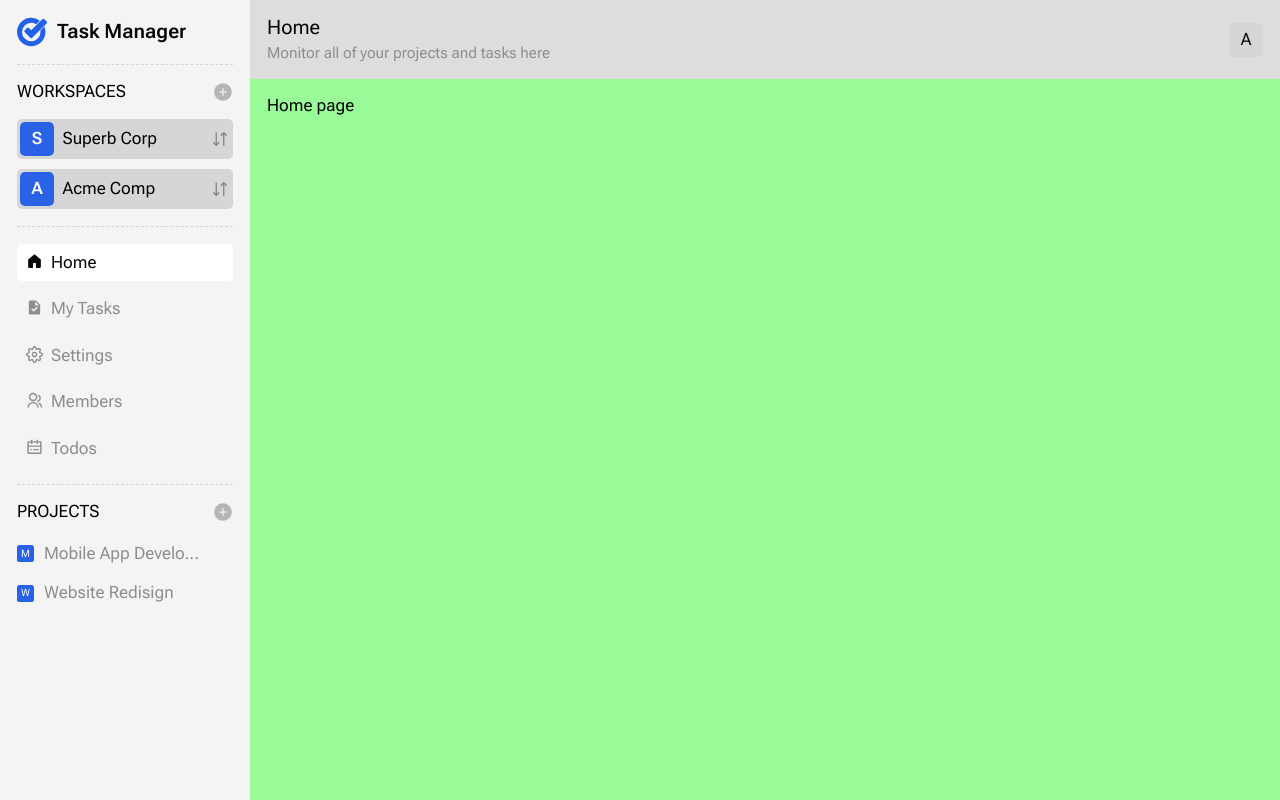
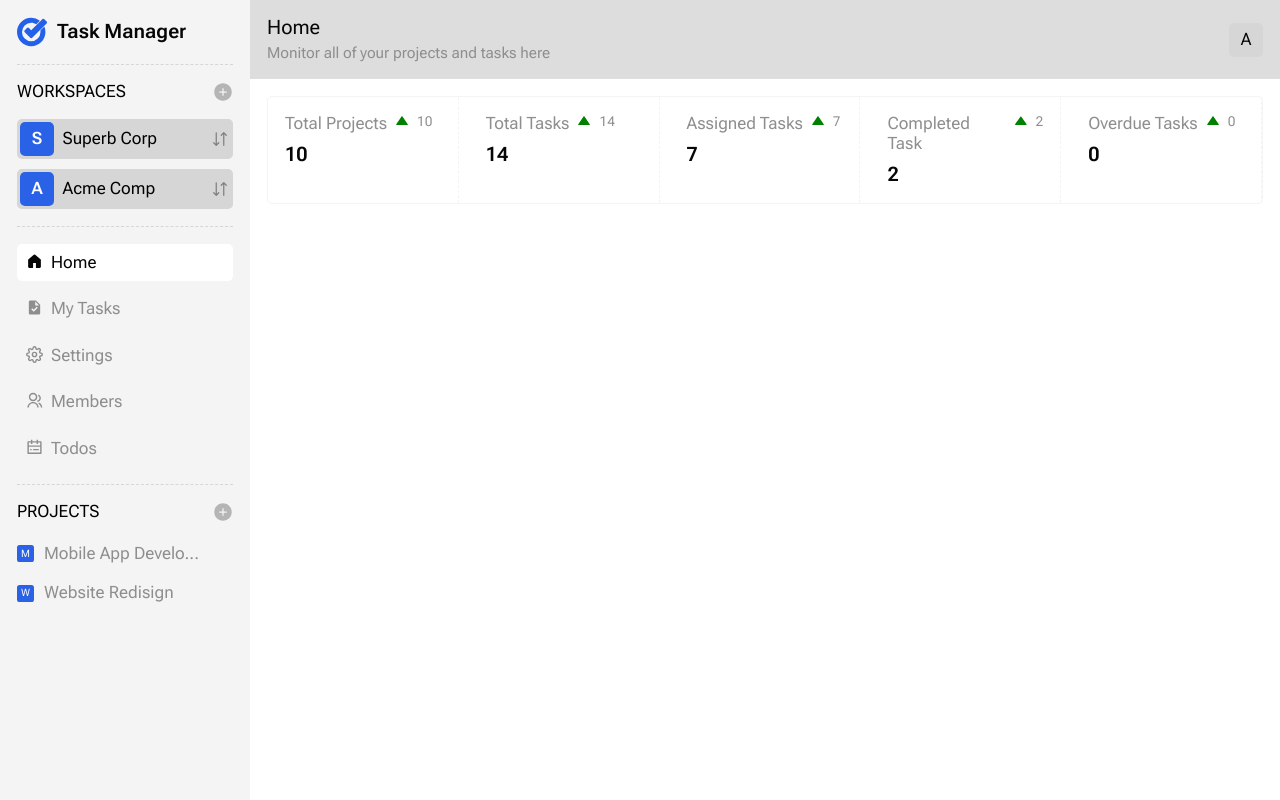
Before and after one commit to webioann/sandbox_prisma, a Next.js app: page /home in a window 1280 px wide. Built offline with nearby package versions, Linux system fonts and the light colour scheme.

Commit message:
tried make responsive design with mobile-first

```diff
--- a/app/home/home.module.scss
+++ b/app/home/home.module.scss
@@ -2,5 +2,34 @@
     width: 100%;
     height: 100%;
     padding: 1rem;
-    background-color: palegreen;
+    // background-color: palegreen;
+    .total_results{
+        display: grid;
+        grid-template-columns: 1fr 1fr;
+        gap: 10px;
+        border: 1px solid var(--bg-second);
+        border-radius: 5px;
+    }
+    // ====== media queries ======
+    @media (min-width: 580px) {
+        .total_results{
+            grid-template-columns: repeat(2, 1fr);
+        }
+    }
+    @media (min-width: 768px) {
+        .total_results{
+            grid-template-columns: repeat(3, 1fr);
+        }
+    }
+    @media (min-width: 1024px) {
+        .total_results{
+            grid-template-columns: repeat(5, 1fr);
+        }
+    }
+    @media (min-width: 1200px) {
+        .total_results{
+            grid-template-columns: repeat(5, 1fr);
+        }
+    }
+
 }
--- a/app/home/page.tsx
+++ b/app/home/page.tsx
@@ -1,10 +1,30 @@
 import React from 'react'
+import TotalResult from '@/components/TotalResult/TotalResult';
 import styles from './home.module.scss'
 
 function HomePage() {
 
     return (
-        <div className={styles.page}>Home page</div>
+        <div className={styles.page}>
+            {/* ======================= */}
+            <div className={styles.total_results}>
+                <TotalResult title='Total Projects' total={10}/>
+                <TotalResult title='Total Tasks' total={14}/>
+                <TotalResult title='Assigned Tasks' total={7}/>
+                <TotalResult title='Completed Task' total={2}/>
+                <TotalResult title='Overdue Tasks' total={0}/>
+            </div>
+
+            <div className="dashboard-wrapper">
+                <div className="task-viewer">
+
+                </div>
+
+                <div className="project-viewer">
+
+                </div>
+            </div>
+        </div>
     )
 }
 
--- a/components/Containers/ContainerFluid.tsx
+++ b/components/Containers/ContainerFluid.tsx
@@ -11,6 +11,7 @@ const ContainerFluid = ({ width, children }: { children: React.ReactNode; width:
             height: '100%',
             position: 'relative',
             display: 'flex',
+            overflow: 'hidden'
         }}>
             { children }
         </div>
--- a/components/Sidebar/sidebar.css
+++ b/components/Sidebar/sidebar.css
@@ -4,4 +4,13 @@
     background-color: var(--bg-second);
     min-height: 100vh;
     padding: 0 1rem;
+    transform: translateX(-320px);
+    display: none;
+
 }
+@media (min-width: 580px) {
+    .sidebar{
+        display: block;
+        transform: translateX(0);
+    }
+}
--- /dev/null
+++ b/components/TotalResult/TotalResult.tsx
@@ -0,0 +1,23 @@
+import React from 'react'
+import { BiSolidUpArrow } from "react-icons/bi"
+import styles from './total-result.module.scss'
+
+type resultProps = {
+    total: number
+    title: string
+}
+
+function TotalResult({total, title}: resultProps) {
+    return (
+        <div className={styles.result_box}>
+            <div className={styles.top_board}>
+                <p className={styles.title}>{title}</p>
+                <BiSolidUpArrow size={14} color='green'/>
+                <span className={styles.result}>{total}</span>
+            </div>
+            <h3 className={styles.main_result}>{total}</h3>
+        </div>
+    )
+}
+
+export default TotalResult;
--- /dev/null
+++ b/components/TotalResult/total-result.module.scss
@@ -0,0 +1,20 @@
+.result_box{
+    padding: 1rem;
+    border-right: 1px dashed var(--bg-second);
+    .top_board{
+        display: flex;
+        gap: 8px;
+        margin-bottom: 10px;
+        .title{
+            color: var(--text-second);
+        }
+        .result{
+            color: var(--text-second);
+            font-size: 0.8rem;
+        }
+    }
+    .main_result{
+        color: var(--text-main);
+        font-weight: 600;
+    }
+}
```
